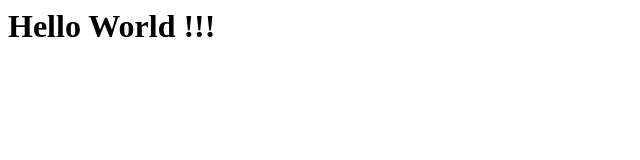
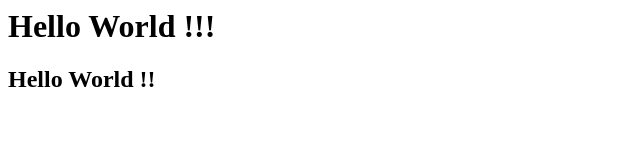
Before and after one commit to aysunyslgl/exampleRepo.com, a plain HTML site: page deneme.html in a window 1280 px wide. Shown: the whole page, without its empty margins (0-640 px from the left). Drawn offline with Linux system fonts and the light colour scheme.

Commit message:
update text to free range

```diff
--- a/deneme.html
+++ b/deneme.html
@@ -1,3 +1,4 @@
 <html>
 <h1>Hello World !!!</h1>
+<h2> Hello World !! </h>
 </html>
```
